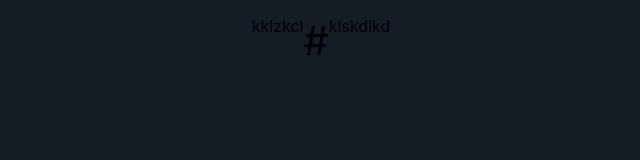
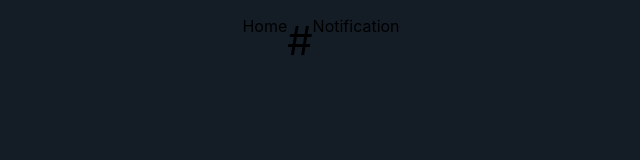
Before and after one commit to krofax/Twitter-Clone, a React (Create React App) app: page / in a window 1280 px wide. Shown: the top 160 px of the page, without its empty margins (339-979 px from the left). Built offline with nearby package versions, Linux system fonts and the light colour scheme.

Commit message:
initial commit

```diff
--- a/src/Components/Navbar/Header.js
+++ b/src/Components/Navbar/Header.js
@@ -7,9 +7,9 @@ class Navbar extends Component {
                 <header className='header'>
                     <nav>
                         <ul>
-                            <li>kklzkcl</li>
+                            <li>Home</li>
                             <li className='feeds'>#</li>
-                            <li>klskdlkd</li>
+                            <li>Notification</li>
                             <li></li>
                             <li></li>
                             <li></li>
```
